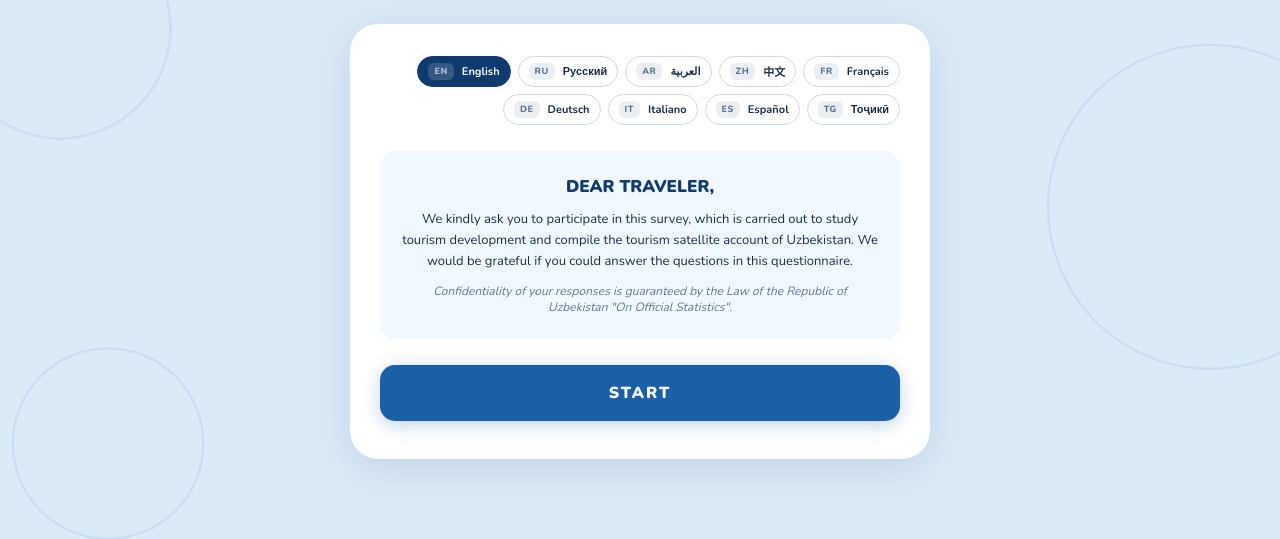
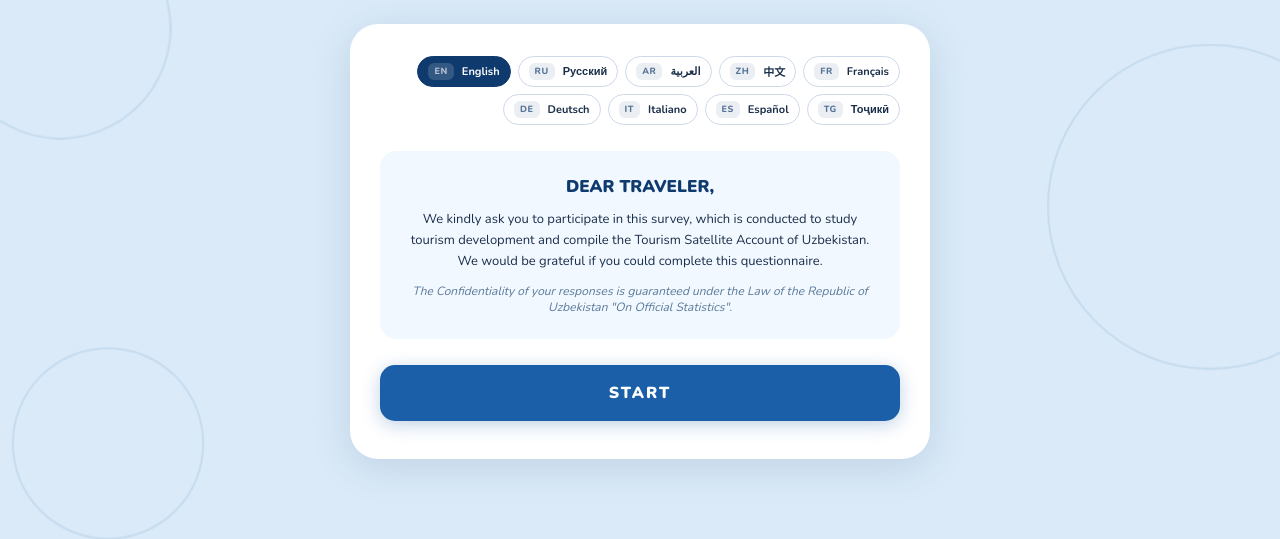
Before and after one commit to OQdevpy/turizm-survey, a Django app: page /inbound/ in a window 1280 px wide. Shown: the top 539 px of the page. Run offline with Django 5.2, Linux system fonts and the light colour scheme.

Commit message:
Align Inbound front to Nonresident (inbound_survey_final).html
Updates the EN/RU strings in the Inbound public survey to match
the latest spec html. Most importantly the Q15 income-share
options are now narrower brackets that match the Outbound Q12
ones, plus a handful of minor copy fixes.

Q15 income share (employment only):
  Less than 25 percent / 25-50 / 50-75 / More than 75 percent
  becomes
  15-25 percent / 25-35 / 35-50 / More than 50 percent
  Existing DB rows keep their old keys; new submissions use the
  new keys. The monitoring income_share counter shows them
  side by side until the old values age out.

Other wording fixes (final HTML wins):
  Q1 ...usually lived during... to ...usually lived over...
  Q8 Where did you purchase food and drinks? to
     Where did you get food and drinks?
     (covers free food at friends houses)
  Q16 qTitle reworded; package-tour caveat moved to the qSub
  Q16 qSub If all expenses are included... to
     Exclude the cost of the package tour.
  Welcome text in T.en and templates/surveys/inbound.html:
     carried out to conducted, tourism satellite account
     capitalized, answer the questions in this questionnaire to
     complete this questionnaire
  Welcome conf: The Confidentiality ... is guaranteed under
     the Law (added The and switched by to under)

Files touched:
  static/js/inbound.js   (Q1, Q8, Q15 options, Q16 qTitle and
                          qSub, T.en welcome strings)
  templates/surveys/inbound.html  (static welcome paragraph and
                                   confidentiality note)

No backend or model changes; outbound is untouched.

Co-Authored-By: Claude Opus 4.7 (1M context) <noreply@anthropic.com>

```diff
--- a/static/js/inbound.js
+++ b/static/js/inbound.js
@@ -119,8 +119,8 @@
   var T = {
     en: {
       welcome_title: "DEAR TRAVELER,",
-      welcome_text: 'We kindly ask you to participate in this survey, which is carried out to study tourism development and compile the tourism satellite account of Uzbekistan. We would be grateful if you could answer the questions in this questionnaire.',
-      welcome_conf: 'Confidentiality of your responses is guaranteed by the Law of the Republic of Uzbekistan "On Official Statistics".',
+      welcome_text: 'We kindly ask you to participate in this survey, which is conducted to study tourism development and compile the Tourism Satellite Account of Uzbekistan. We would be grateful if you could complete this questionnaire.',
+      welcome_conf: 'The Confidentiality of your responses is guaranteed under the Law of the Republic of Uzbekistan "On Official Statistics".',
       start: "START",
       back: '← Back',
       next: 'Next →',
@@ -759,7 +759,7 @@
     var seq = buildSeq();
     var sel = answers.q1 || '';
     return chip(1, seq.length) +
-      qTitle('In which country have you usually lived during the past 12 months?',
+      qTitle('In which country have you usually lived over the past 12 months?',
              'В какой стране Вы обычно проживали в течение последних 12 месяцев?') +
       qSub('Single answer only', 'Только один ответ') +
       '<div class="search-wrap"><span class="search-icon">🔍</span><input type="text" class="search-input" id="csr1" placeholder="' + T[currentLang].search + '" oninput="filterC(\'clist1\',this.value)"></div>' +
@@ -937,7 +937,7 @@
       { id: 'other', en: 'Other, please specify', ru: 'Другое, пожалуйста укажите' }
     ];
     return chip(8, seq.length) +
-      qTitle('Where did you purchase food and drinks?', 'Скажите, пожалуйста, в каких типах заведений или мест Вы покупали еду и напитки?') +
+      qTitle('Where did you get food and drinks?', 'Скажите, пожалуйста, в каких типах заведений или мест Вы покупали еду и напитки?') +
       qSub('Several answers are permissible.', 'Допускается несколько ответов.') +
       '<div class="checkbox-group">' +
       opts.map(function (o) {
@@ -1057,8 +1057,8 @@
   function rQ15() {
     var seq = buildSeq();
     var v = answers.q15 || '';
-    var optsEn = ['Less than 25%', '25% – 50%', '50% – 75%', 'More than 75%'];
-    var optsRu = ['Менее 25%', '25% – 50%', '50% – 75%', 'Более 75%'];
+    var optsEn = ['15% – 25%', '25% – 35%', '35% – 50%', 'More than 50%'];
+    var optsRu = ['15% – 25%', '25% – 35%', '35% – 50%', 'Более 50%'];
     var opts = currentLang === 'ru' ? optsRu : optsEn;
     return chip(15, seq.length) +
       qTitle('During your period of employment in Uzbekistan, how much of your monthly income do you estimate you spend here on food, rent, and local transportation?',
@@ -1073,10 +1073,10 @@
   function rQ16() {
     var seq = buildSeq();
     return chip(16, seq.length) +
-      qTitle('What total amount did you spend during your visit to Uzbekistan, including all types of expenses but excluding the cost of the package tour?',
-             'Какую общую сумму денежных средств, по Вашей оценке, Вы потратили во время визита в Узбекистан, включая все виды расходов, но без учёта стоимости пакетного тура?') +
-      qSub('If all expenses are included in the package tour, please indicate that.',
-           'Если все расходы включены в стоимость пакетного тура, пожалуйста, укажите это.') +
+      qTitle('What was the total amount you spent, approximately during your visit to Uzbekistan, including all types of expenses?',
+             'Какую общую сумму денежных средств, по Вашей оценке, Вы потратили во время визита в Узбекистан, включая все виды расходов?') +
+      qSub('Exclude the cost of the package tour.',
+           'Укажите сумму без учёта стоимости пакетного тура.') +
       '<div class="inline-fields">' +
       '<input type="number" class="survey-input" style="flex:2;margin-bottom:0" min="0" value="' + (answers.q16_sum || '') + '" placeholder="' + t('Amount...', 'Сумма...') + '" oninput="answers.q16_sum=this.value">' +
       currSel('q16_currency', answers.q16_currency) +
--- a/templates/surveys/inbound.html
+++ b/templates/surveys/inbound.html
@@ -47,8 +47,8 @@
         </div>
         <div class="welcome-box">
           <div class="welcome-title" id="wlc-title">DEAR TRAVELER,</div>
-          <p class="welcome-text" id="wlc-text">We kindly ask you to participate in this survey, which is carried out to study tourism development and compile the tourism satellite account of Uzbekistan. We ask you to assist us by answering all questions included in this questionnaire.</p>
-          <p class="welcome-conf" id="wlc-conf">Confidentiality of your responses is guaranteed by the Law of the Republic of Uzbekistan "On Official Statistics".</p>
+          <p class="welcome-text" id="wlc-text">We kindly ask you to participate in this survey, which is conducted to study tourism development and compile the Tourism Satellite Account of Uzbekistan. We would be grateful if you could complete this questionnaire.</p>
+          <p class="welcome-conf" id="wlc-conf">The Confidentiality of your responses is guaranteed under the Law of the Republic of Uzbekistan "On Official Statistics".</p>
         </div>
         <button class="btn-start" id="btn-start" onclick="startSurvey()">START</button>
       </div></div>
```
